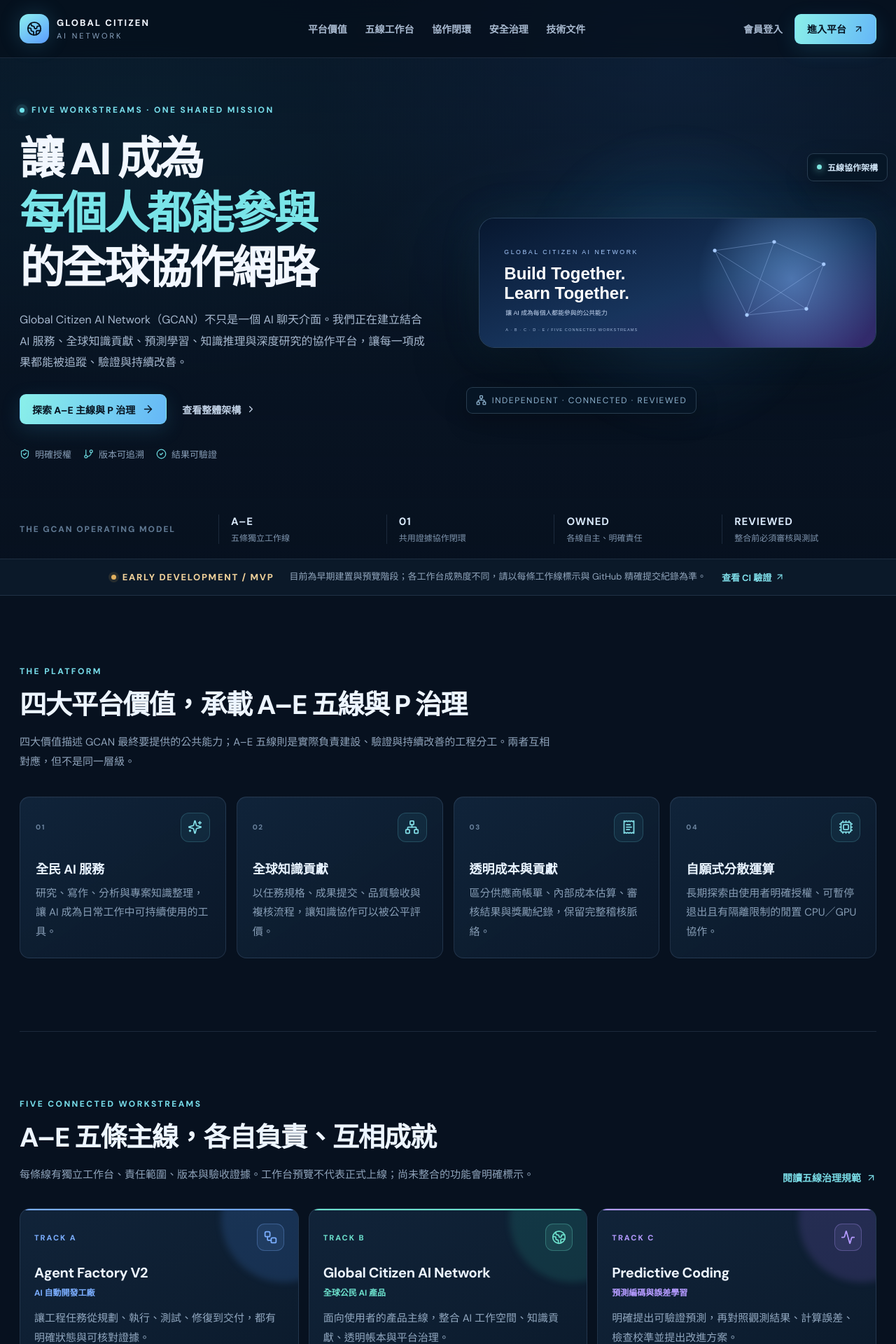
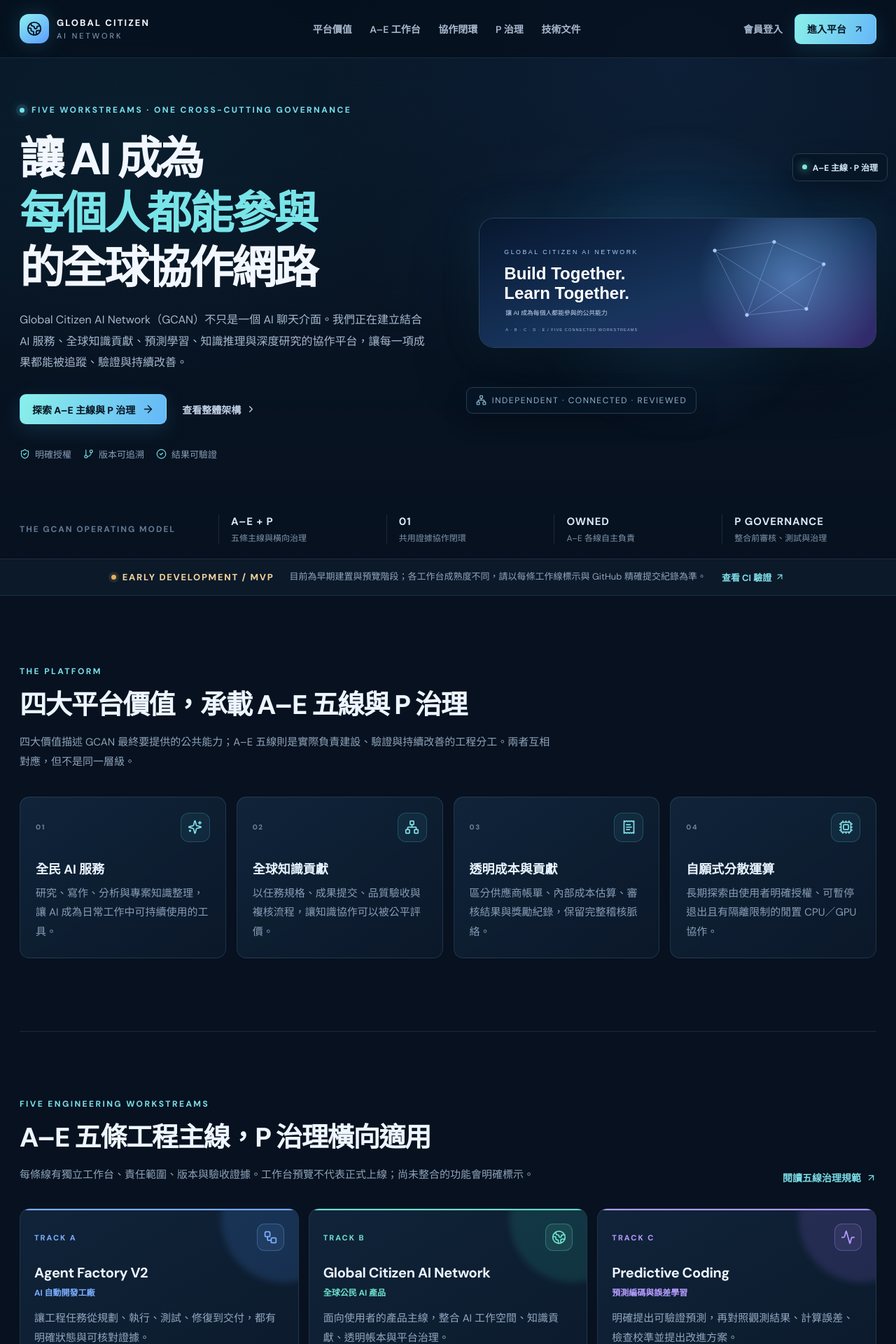
Before and after one commit to X84657465/global-citizen-ai-network, a Next.js app: page / in a window 1280 px wide. Shown: the top 1920 px of the page at 70% size. Built offline with nearby package versions, Linux system fonts and the light colour scheme.

Commit message:
feat(B): clarify A-E workstreams and P governance on public homepage

```diff
--- a/app/page.tsx
+++ b/app/page.tsx
@@ -25,8 +25,8 @@ const rules = [
  { title:"展示資料不冒充真實營運", text:"示範數據、尚未連接的 AI／搜尋服務、尚未啟用的獎勵支付與分散式運算都會清楚標示。", icon:ClipboardCheck },
 ];
 const docs = [
- { title:"五線工程治理規範", text:"責任分工、跨線互助、版本制度、相容性測試與接收線審核。", href:"https://github.com/X84657465/global-citizen-ai-network/blob/feat/agent-factory-v2/docs/engineering-governance.md", icon:GitBranch },
- { title:"版本清單與變更紀錄", text:"查看整體版本、A–E 各線版本、狀態與每次更新內容。", href:"https://github.com/X84657465/global-citizen-ai-network/blob/feat/agent-factory-v2/versions/manifest.json", icon:Layers3 },
+ { title:"A–P 工程治理規範", text:"A–E 主線責任、P 橫向治理、版本制度、相容性測試與接收線審核。", href:"https://github.com/X84657465/global-citizen-ai-network/blob/main/docs/engineering-governance.md", icon:GitBranch },
+ { title:"版本清單與變更紀錄", text:"查看平台版本、各主線版本、治理狀態與可追溯變更。", href:"https://github.com/X84657465/global-citizen-ai-network/blob/main/versions/manifest.json", icon:Layers3 },
  { title:"Predictive Coding 架構", text:"預測、觀測、誤差、校準、漂移與更新提案的資料契約。", href:"https://github.com/X84657465/global-citizen-ai-network/blob/feat/github-project-showcase/docs/predictive-coding-architecture.md", icon:Activity },
  { title:"Deep Neural 架構", text:"知識記憶、證據來源、推理評估與跨線學習邊界。", href:"https://github.com/X84657465/global-citizen-ai-network/blob/feat/deep-neural-core/docs/deep-neural-architecture.md", icon:BrainCircuit },
 ];
@@ -39,27 +39,27 @@ export default function HomePage() {
   <a className={styles.skipLink} href="#main-content">跳至主要內容</a>
   <header className={styles.header}><div className={styles.headerInner}>
    <Link href="/" className={styles.brand} aria-label="Global Citizen AI Network 首頁"><span className={styles.brandMark}><Globe2 size={22}/></span><span className={styles.brandText}><strong>GLOBAL CITIZEN</strong><small>AI NETWORK</small></span></Link>
-   <nav className={styles.nav} aria-label="主要導覽"><a href="#pillars">平台價值</a><a href="#workstreams">五線工作台</a><a href="#learning-loop">協作閉環</a><a href="#governance">安全治理</a><a href="#documentation">技術文件</a></nav>
+   <nav className={styles.nav} aria-label="主要導覽"><a href="#pillars">平台價值</a><a href="#workstreams">A–E 工作台</a><a href="#learning-loop">協作閉環</a><a href="#p-governance">P 治理</a><a href="#documentation">技術文件</a></nav>
    <div className={styles.headerActions}><Link href="/login" className={styles.loginLink}>會員登入</Link><Link href="/workspace" className={styles.headerCta}>進入平台 <ArrowUpRight size={15}/></Link></div>
   </div></header>
   <main id="main-content" tabIndex={-1}>
    <section className={styles.hero}><div className={styles.heroInner}>
-    <div className={styles.heroCopy}><div className={styles.eyebrow}><span/> FIVE WORKSTREAMS · ONE SHARED MISSION</div>
+    <div className={styles.heroCopy}><div className={styles.eyebrow}><span/> FIVE WORKSTREAMS · ONE CROSS-CUTTING GOVERNANCE</div>
      <h1>讓 AI 成為<br/><em>每個人都能參與</em><br/>的全球協作網路</h1>
      <p className={styles.heroLead}>Global Citizen AI Network（GCAN）不只是一個 AI 聊天介面。我們正在建立結合 AI 服務、全球知識貢獻、預測學習、知識推理與深度研究的協作平台，讓每一項成果都能被追蹤、驗證與持續改善。</p>
      <div className={styles.heroActions}><a href="#workstreams" className={styles.primaryButton}>探索 A–E 主線與 P 治理 <ArrowRight size={17}/></a><a href="#architecture" className={styles.secondaryButton}>查看整體架構 <ChevronRight size={15}/></a></div>
      <div className={styles.heroPrinciples}><span><ShieldCheck size={15}/> 明確授權</span><span><GitBranch size={15}/> 版本可追溯</span><span><CheckCircle2 size={15}/> 結果可驗證</span></div>
     </div>
-    <div className={styles.heroVisual}><div className={styles.visualGlow}/><div className={styles.visualFrame}><Image src="/brand/gcan-hero.svg" alt="GCAN 全球 AI 協作網路品牌主視覺" width={1600} height={520} priority className={styles.heroImage} sizes="(max-width: 900px) 100vw, 52vw"/></div><div className={styles.visualTagTop}><span className={styles.liveDot}/> 五線協作架構</div><div className={styles.visualTagBottom}><Network size={15}/> INDEPENDENT · CONNECTED · REVIEWED</div></div>
-   </div><div className={styles.heroBottom}><div className={styles.heroBottomLabel}>THE GCAN OPERATING MODEL</div><div className={styles.heroFact}><b>A–E</b><span>五條獨立工作線</span></div><div className={styles.heroFact}><b>01</b><span>共用證據協作閉環</span></div><div className={styles.heroFact}><b>OWNED</b><span>各線自主、明確責任</span></div><div className={styles.heroFact}><b>REVIEWED</b><span>整合前必須審核與測試</span></div></div></section>
+    <div className={styles.heroVisual}><div className={styles.visualGlow}/><div className={styles.visualFrame}><Image src="/brand/gcan-hero.svg" alt="GCAN 全球 AI 協作網路品牌主視覺" width={1600} height={520} priority className={styles.heroImage} sizes="(max-width: 900px) 100vw, 52vw"/></div><div className={styles.visualTagTop}><span className={styles.liveDot}/> A–E 主線 · P 治理</div><div className={styles.visualTagBottom}><Network size={15}/> INDEPENDENT · CONNECTED · REVIEWED</div></div>
+   </div><div className={styles.heroBottom}><div className={styles.heroBottomLabel}>THE GCAN OPERATING MODEL</div><div className={styles.heroFact}><b>A–E + P</b><span>五條主線與橫向治理</span></div><div className={styles.heroFact}><b>01</b><span>共用證據協作閉環</span></div><div className={styles.heroFact}><b>OWNED</b><span>A–E 各線自主負責</span></div><div className={styles.heroFact}><b>P GOVERNANCE</b><span>整合前審核、測試與治理</span></div></div></section>
    <section className={styles.stageBar} aria-label="專案狀態"><div className={styles.stageLabel}><span/> EARLY DEVELOPMENT / MVP</div><p>目前為早期建置與預覽階段；各工作台成熟度不同，請以每條工作線標示與 GitHub 精確提交紀錄為準。</p><a href="https://github.com/X84657465/global-citizen-ai-network/actions" target="_blank" rel="noreferrer">查看 CI 驗證 <ArrowUpRight size={14}/></a></section>
    <section className={styles.pillarsSection} id="pillars"><Heading label="THE PLATFORM" title="四大平台價值，承載 A–E 五線與 P 治理" text="四大價值描述 GCAN 最終要提供的公共能力；A–E 五線則是實際負責建設、驗證與持續改善的工程分工。兩者互相對應，但不是同一層級。"/><div className={styles.pillarGrid}>{pillars.map(({n,title,text,icon:Icon})=><article className={styles.pillarCard} key={n}><div className={styles.pillarTop}><span>{n}</span><div className={styles.pillarIcon}><Icon size={21}/></div></div><h3>{title}</h3><p>{text}</p></article>)}</div></section>
-   <section className={styles.workstreamsSection} id="workstreams"><div className={styles.workstreamsTop}><Heading label="FIVE CONNECTED WORKSTREAMS" title="A–E 五條主線，各自負責、互相成就" text="每條線有獨立工作台、責任範圍、版本與驗收證據。工作台預覽不代表正式上線；尚未整合的功能會明確標示。"/><a className={styles.textLink} href="https://github.com/X84657465/global-citizen-ai-network/blob/feat/gcan-product-homepage/docs/engineering-governance.md" target="_blank" rel="noreferrer">閱讀五線治理規範 <ArrowUpRight size={15}/></a></div>
+   <section className={styles.workstreamsSection} id="workstreams"><div className={styles.workstreamsTop}><Heading label="FIVE ENGINEERING WORKSTREAMS" title="A–E 五條工程主線，P 治理橫向適用" text="每條線有獨立工作台、責任範圍、版本與驗收證據。工作台預覽不代表正式上線；尚未整合的功能會明確標示。"/><a className={styles.textLink} href="https://github.com/X84657465/global-citizen-ai-network/blob/feat/gcan-product-homepage/docs/engineering-governance.md" target="_blank" rel="noreferrer">閱讀五線治理規範 <ArrowUpRight size={15}/></a></div>
     <div className={styles.trackGrid}>{tracks.map(({code,title,subtitle,mission,scope,status,href,action,external,icon:Icon})=>{const body=<><div className={styles.trackTop}><span className={styles.trackCode}>TRACK {code}</span><span className={styles.trackOrb}><Icon size={21}/></span></div><div className={styles.trackTitleGroup}><h3>{title}</h3><span>{subtitle}</span></div><p className={styles.trackMission}>{mission}</p><ul className={styles.trackScope}>{scope.map(item=><li key={item}><CheckCircle2 size={13}/>{item}</li>)}</ul><div className={styles.trackFooter}><span className={styles.trackStatus}>{status}</span><span className={styles.trackAction}>{action} <ArrowUpRight size={15}/></span></div></>;return external?<a className={styles.trackCard} data-track={code} href={href} key={code} target="_blank" rel="noreferrer" aria-label={action+"（開啟獨立預覽）"}>{body}</a>:<Link className={styles.trackCard} data-track={code} href={href} key={code} aria-label={action+"（需要登入）"}>{body}</Link>;})}</div>
     <div className={styles.trackFootnote}><ShieldCheck size={16}/>A、C 使用本平台內建工作台；D、E 目前仍為獨立預覽環境；B 進入會員工作區。各工作台可能使用示範資料，登入、AI 服務、資料持久化與外部整合仍依各線狀態逐步驗收。</div>
    </section>
    <section className={styles.architectureSection} id="architecture"><div className={styles.architectureIntro}><div><div className={styles.sectionEyebrow}>SYSTEM ARCHITECTURE</div><h2>不是五個孤島，<em>而是一個可驗證的協作系統</em></h2><p>A–E 五條工程線保有各自的決策權與交付責任，P 治理層橫向約束所有工作線；跨線成果透過版本化文件、來源證據、接收線審核與相容性測試整合。</p></div><div className={styles.architectureLegend}><span><i className={styles.legendBlue}/> 工程執行</span><span><i className={styles.legendTeal}/> 產品流程</span><span><i className={styles.legendViolet}/> 預測學習</span><span><i className={styles.legendPink}/> 知識推理</span><span><i className={styles.legendGold}/> 研究查核</span></div></div><div className={styles.architectureVisual}><Image src="/brand/gcan-five-track-architecture.svg" alt="GCAN A 至 E 五條工作線及共同治理與學習閉環架構圖" width={1500} height={850} className={styles.architectureImage} sizes="(max-width: 1200px) 100vw, 1200px"/></div><div className={styles.architectureNote}><div><Layers3 size={17}/><b>接收線擁有採用決策權</b></div><p>共享成果先成為提案，再由接收線確認相容性、執行測試與決定是否採用；任何 AI 輸出都不能繞過這個流程。</p></div></section>
-   <section className={styles.loopSection} id="learning-loop"><Heading label="SHARED LEARNING LOOP" title="讓每次改善都有起點、證據與回饋" text="五線共同使用同一個可稽核閉環。預測誤差是改善訊號，不是自動修改正式系統的授權。"/><div className={styles.loopRail}>{loop.map((step,i)=><div className={styles.loopStep} key={step}><span>{String(i+1).padStart(2,"0")}</span><b>{step}</b>{i<loop.length-1&&<ArrowRight size={14}/>}</div>)}</div><div className={styles.loopPrinciple}><Activity size={18}/><p><b>核心規則：</b>所有跨線改進都要保留來源、數字版本、影響線別、接收線決策、測試結果與回復方式。</p></div></section>
+   <section className={styles.loopSection} id="learning-loop"><Heading label="SHARED LEARNING LOOP" title="讓每次改善都有起點、證據與回饋" text="A–E 五條主線共同使用同一個可稽核閉環，並受 P 治理原則約束。預測誤差是改善訊號，不是自動修改正式系統的授權。"/><div className={styles.loopRail}>{loop.map((step,i)=><div className={styles.loopStep} key={step}><span>{String(i+1).padStart(2,"0")}</span><b>{step}</b>{i<loop.length-1&&<ArrowRight size={14}/>}</div>)}</div><div className={styles.loopPrinciple}><Activity size={18}/><p><b>核心規則：</b>所有跨線改進都要保留來源、數字版本、影響線別、接收線決策、測試結果與回復方式。</p></div></section>
    <section className={styles.productSection} id="product-entry"><Heading label="START WITH THE PLATFORM" title="從真正的產品入口開始" text="工程工作台負責建設平台；使用者入口則聚焦 AI 工作、知識貢獻與可理解的產品規則。"/><div className={styles.productGrid}>
     <Link href="/workspace" className={styles.productCard}><span className={styles.productIcon}><Sparkles size={21}/></span><div><h3>AI 工作空間</h3><p>進入個人工作區，進行 AI 對話與專案知識工作。正式使用需登入並符合環境設定。</p></div><ArrowUpRight size={17}/></Link>
     <Link href="/contribute" className={styles.productCard}><span className={styles.productIcon}><ClipboardCheck size={21}/></span><div><h3>全球貢獻中心</h3><p>了解任務、提交、品質驗收與複核機制；獎勵資格以審核結果及平台規則為準。</p></div><ArrowUpRight size={17}/></Link>
```
